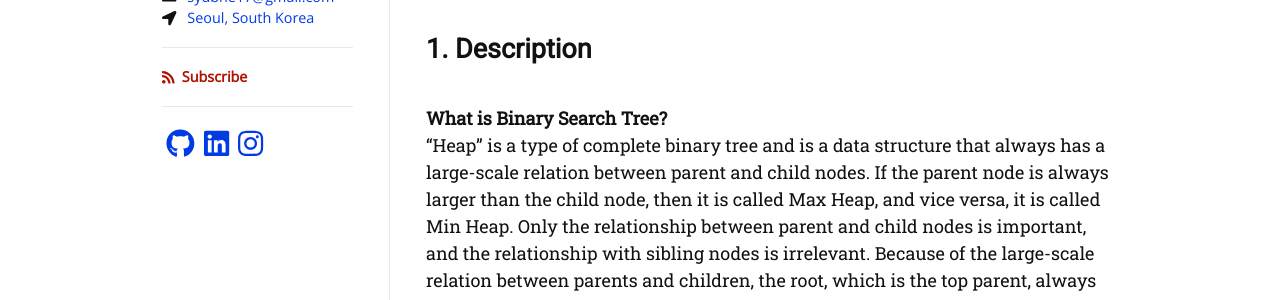
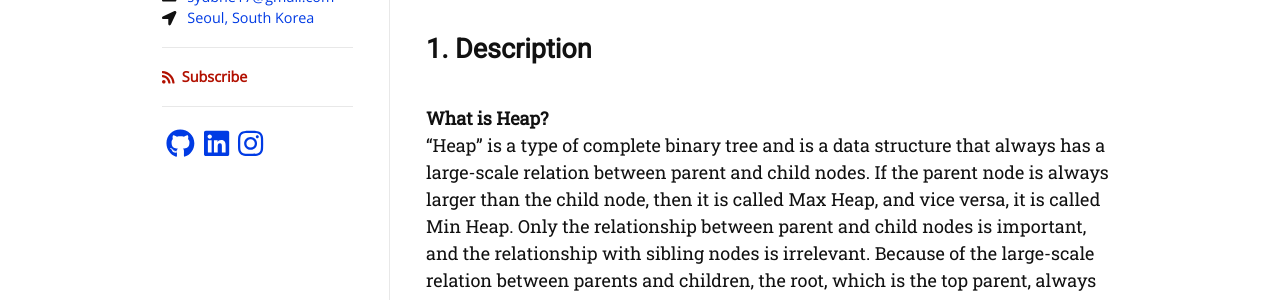
Before and after one commit to dlgur1994/dlgur1994.github.io, a Jekyll site: the page built from _posts/2021-07-11-DataStructure-Heap.md, in a window 1280 px wide. Shown: the part 342-642 px from the top of the page. Built offline with Jekyll 4.4.1, drawn with Linux system fonts in a browser that asks for light colours; nearby versions of some CDN libraries; some web fonts are replaced; comment, search, counter and statistics services are not loaded.

Commit message:
heap updated 21/07/13

```diff
--- a/_posts/2021-07-11-DataStructure-Heap.md
+++ b/_posts/2021-07-11-DataStructure-Heap.md
@@ -8,7 +8,7 @@ comments: true
 ---
 
 ## 1. Description
-**What is Binary Search Tree?**
+**What is Heap?**
 "Heap" is a type of complete binary tree and is a data structure that always has a large-scale relation between parent and child nodes. If the parent node is always larger than the child node, then it is called Max Heap, and vice versa, it is called Min Heap. Only the relationship between parent and child nodes is important, and the relationship with sibling nodes is irrelevant. Because of the large-scale relation between parents and children, the root, which is the top parent, always has the largest or smallest value, which can be used to implement Priority Queue.<br/>
 **What I learned?**
 <U>Trinomial operator</U>
```
